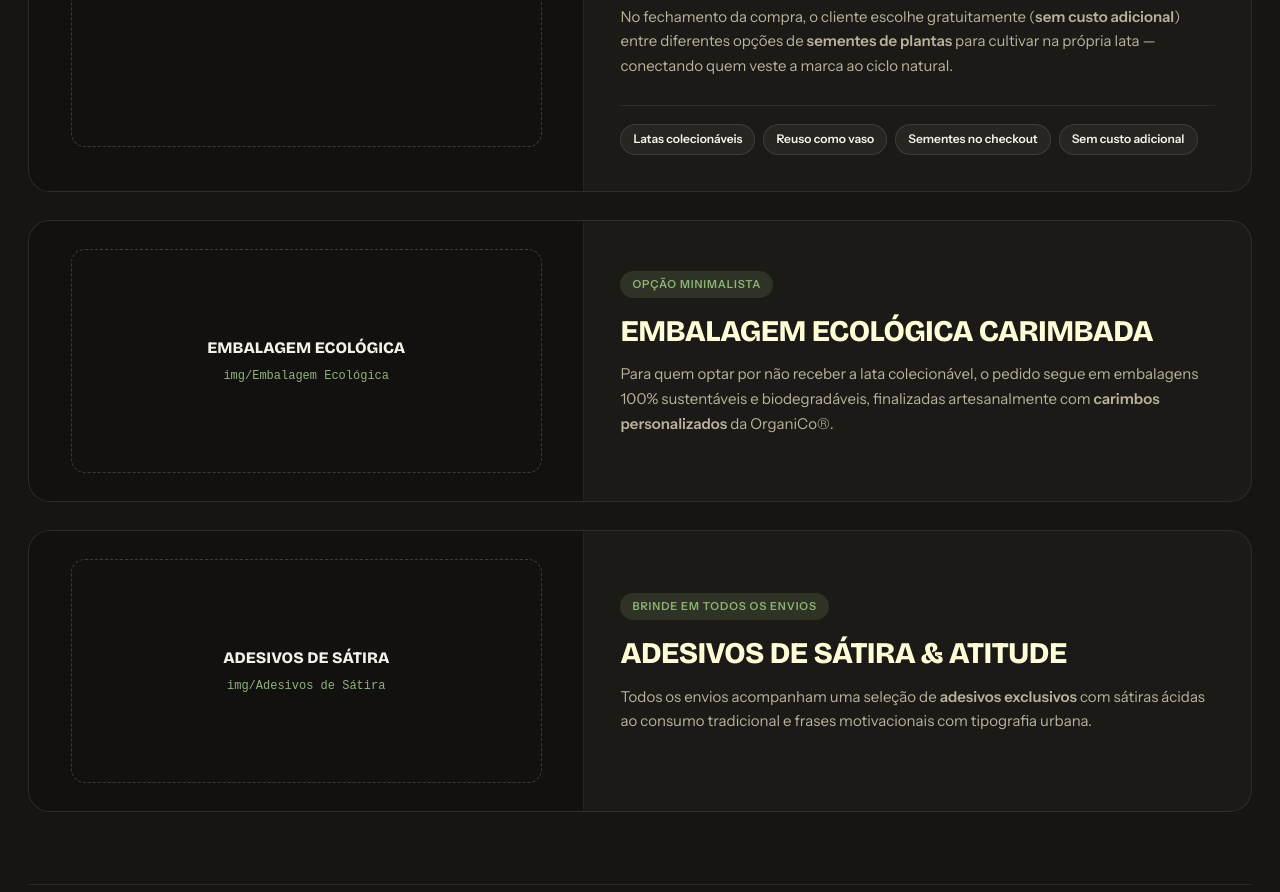
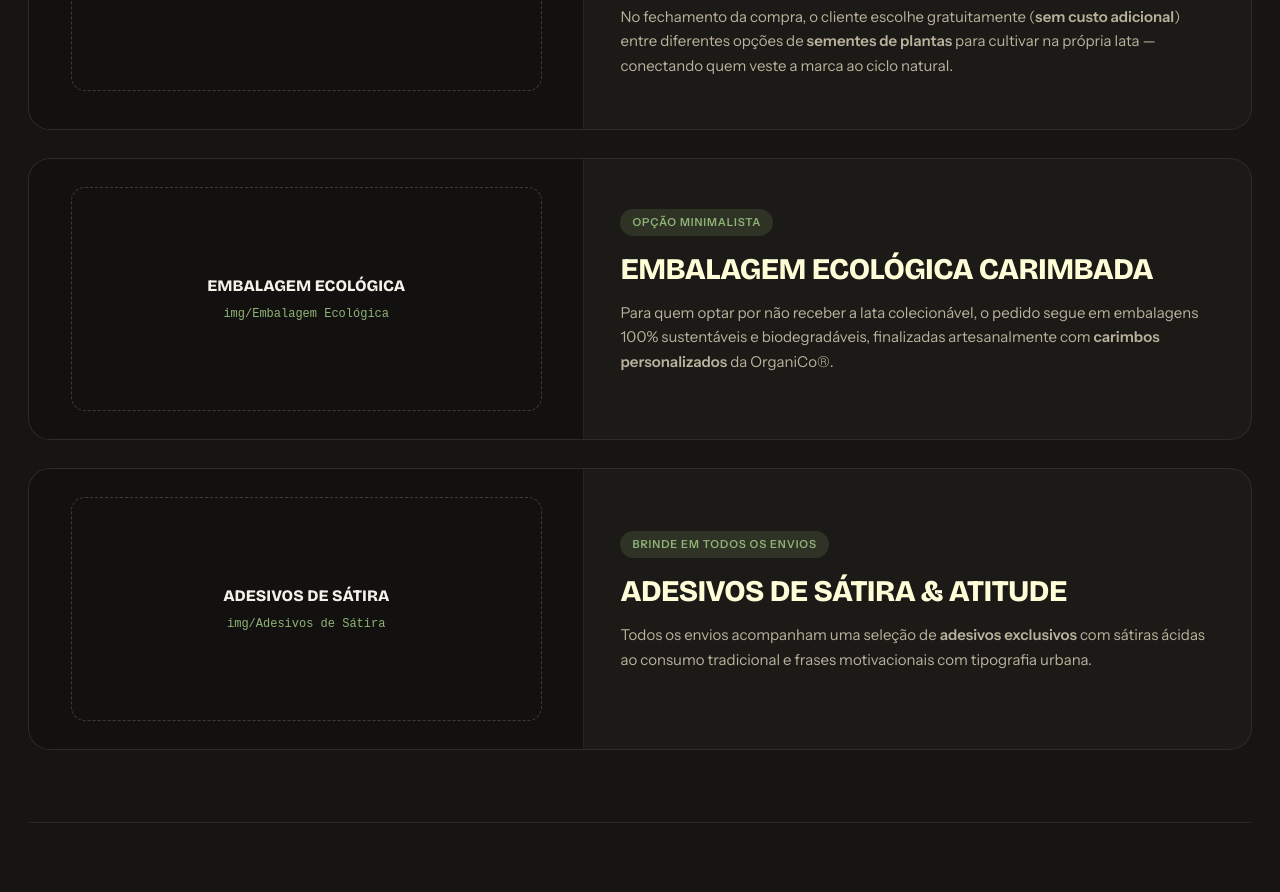
Before and after one commit to Joaofelix23/organiCo, a plain HTML site: page index.html in a window 1280 px wide. Shown: the part 2328-3220 px from the top of the page. Drawn offline with nearby package versions, Linux system fonts and the light colour scheme.

Commit message:
Remove pack-highlights and pack-chip elements
Removed pack-highlights and pack-chip sections from index.html.

```diff
--- a/index.html
+++ b/index.html
@@ -324,23 +324,6 @@
     line-height: 1.65;
     margin-bottom: 14px;
   }
-  .pack-highlights {
-    display: flex;
-    flex-wrap: wrap;
-    gap: 8px;
-    margin-top: 12px;
-    padding-top: 18px;
-    border-top: 1px solid rgba(255, 255, 255, 0.08);
-  }
-  .pack-chip {
-    font-size: 12px;
-    font-weight: 600;
-    padding: 5px 12px;
-    border-radius: 99px;
-    background: rgba(255, 255, 255, 0.05);
-    border: 1px solid rgba(255, 255, 255, 0.1);
-    color: #f4f1ea;
-  }
 
   /* Vitrine Visual */
   .vitrine-grid {
@@ -563,12 +546,6 @@
           <p>
             No fechamento da compra, o cliente escolhe gratuitamente (<strong>sem custo adicional</strong>) entre diferentes opções de <strong>sementes de plantas</strong> para cultivar na própria lata — conectando quem veste a marca ao ciclo natural.
           </p>
-          <div class="pack-highlights">
-            <span class="pack-chip">Latas colecionáveis</span>
-            <span class="pack-chip">Reuso como vaso</span>
-            <span class="pack-chip">Sementes no checkout</span>
-            <span class="pack-chip">Sem custo adicional</span>
-          </div>
         </div>
       </article>
 
```
